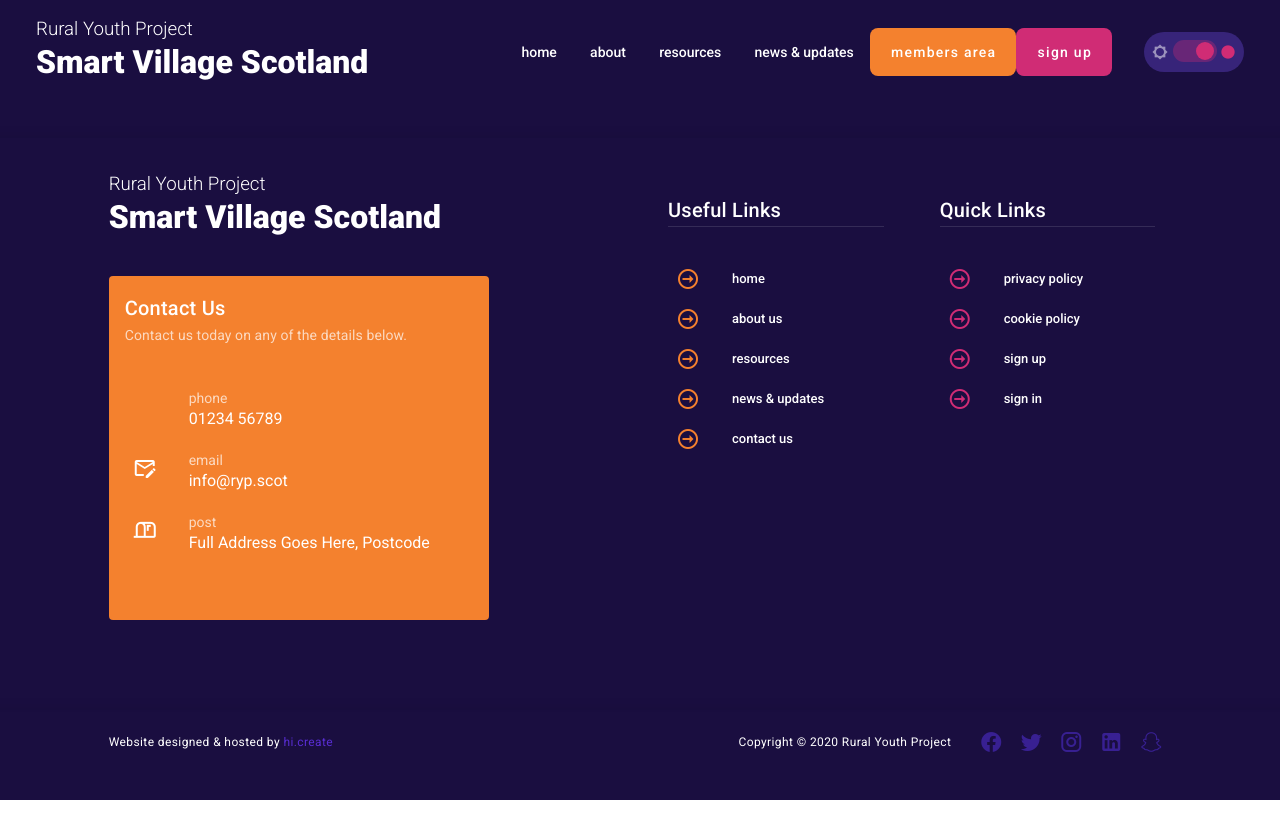
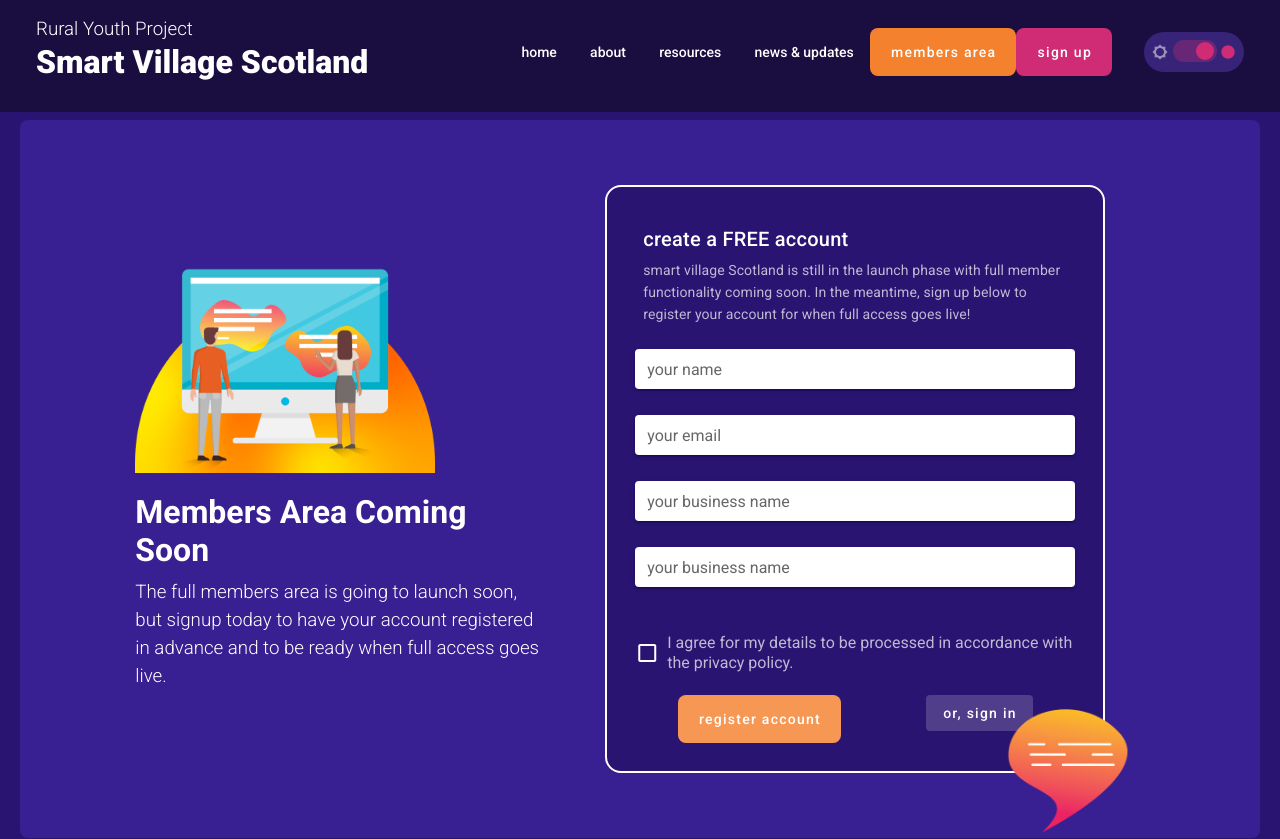
Before and after one commit to hicreate/smart-village, a Nuxt app: page /members-area in a window 1280 px wide. Shown: the top 839 px of the page. Before the commit the page ends 800 px from the top, so only its background shows below. Built offline with nearby package versions, Linux system fonts and the light colour scheme; a web font is replaced by a local one.

Commit message:
remaining brochure pages complete

```diff
--- a/components/FreeResourcesTiles.vue
+++ b/components/FreeResourcesTiles.vue
@@ -18,6 +18,7 @@
               </v-row>
               <v-row>
                 <v-col
+                  cols="12"
                   lg="3"
                   v-for="(resource, i) in resources"
                   :key="i"
--- a/components/SignUpForm.vue
+++ b/components/SignUpForm.vue
@@ -2,7 +2,7 @@
     <div>
       <v-card
       elevation="0"
-      class="pa-10 mx-auto rounded-xl"
+      class="mx-auto rounded-xl pa-md-5 pa-sm-5"
       :class="borderColor"
       :color=$vuetify.theme.themes[theme].altBackground
       max-width="500px"
@@ -70,7 +70,10 @@
             label="I agree for my details to be processed in accordance with the privacy policy."
             ></v-checkbox>
           </v-form>
-          <div class="d-flex justify-space-around full-width">
+          <div
+            class="d-flex justify-space-around full-width"
+            :class="{'flex-column': $vuetify.breakpoint.smAndDown, 'flex-row': $vuetify.breakpoint.mdAndUp}"
+          >
             <RypBtn :to="{name: '#'}" color="success" >
               <template v-slot:btnText>
                 <span>register account</span>
--- a/pages/members-area.vue
+++ b/pages/members-area.vue
@@ -1,13 +1,82 @@
 <template>
-<div></div>
+  <div>
+    <!--    section in a lighter frame-->
+    <div :style="{background: $vuetify.theme.themes[theme].altBackground}">
+      <v-row>
+        <v-col
+          class="rounded-lg extra-height my-5 mx-8"
+          :style="{background: $vuetify.theme.themes[theme].sectionBG}"
+        >
+          <v-row>
+            <v-col
+              lg="10"
+              class="mx-auto"
+            >
+              <v-row
+                class="d-flex"
+              >
+                <v-col
+                  cols="12"
+                  lg="5"
+                  class="ryp-col-left"
+                  :class="{'mt-10': $vuetify.breakpoint.smAndDown, 'd-flex flex-column justify-center': $vuetify.breakpoint.mdAndUp}"
+                >
+                  <div>
+                    <v-img contain class="mb-5" max-width="300px" src="/images/section-webready.png"></v-img>
+                    <h2
+                      class="h1 mb-2"
+                      :style="{color: $vuetify.theme.themes[theme].fontColor}"
+                    >Members Area Coming Soon</h2>
+                    <h3 class="font-weight-light">The full members area is going to launch soon, but signup today to have your account registered in advance and to be ready when full access goes live.</h3>
+
+                  </div>
+                </v-col>
+                <v-col
+                  cols="12"
+                  lg="7"
+                  class="ryp-col-right"
+                >
+                  <SignUpForm />
+                </v-col>
+              </v-row>
+            </v-col>
+          </v-row>
+        </v-col>
+      </v-row>
+    </div>
+  </div>
 </template>
 
 <script>
+  import SignUpForm from "~/components/SignUpForm";
+
   export default {
-    name: 'membersArea'
+    name: 'membersArea',
+    components:{
+      SignUpForm,
+    },
+    computed:{
+      theme () {
+        return (this.$vuetify.theme.dark) ? 'dark' : 'light'
+      },
+    }
   }
 </script>
 
 <style scoped>
+  .extra-height{
+    padding-top: 5%;
+    padding-bottom: 5%;
+  }
+
+  @media(max-width:764px){
+    .ryp-col-left{
+      order: 2;
+    }
+
+    .ryp-col-right{
+      order: 1;
+    }
+  }
 
 </style>
--- a/pages/news.vue
+++ b/pages/news.vue
@@ -1,5 +1,17 @@
 <template>
-<div></div>
+<v-row class="extra-height">
+  <v-col
+  lg="10"
+  class="mx-auto"
+  >
+    <v-row>
+      <v-col>
+        <h2 class="text-center">Content Coming Soon</h2>
+        <h4 class="text-center">Check back here soon for content that is on it's way!</h4>
+      </v-col>
+    </v-row>
+  </v-col>
+</v-row>
 </template>
 
 <script>
@@ -9,5 +21,9 @@
 </script>
 
 <style scoped>
+  .extra-height{
+    padding-top: 10%;
+    padding-bottom: 10%;
+  }
 
 </style>
--- a/pages/resources.vue
+++ b/pages/resources.vue
@@ -12,9 +12,13 @@
           lg="10"
           class="mx-auto"
           >
-            <v-row>
+            <v-row
+            class="d-flex"
+            >
               <v-col
                 lg="5"
+                class="ryp-col-left"
+                :class="{'mt-10': $vuetify.breakpoint.smAndDown}"
               >
                 <v-img max-width="240px" src="/images/cogs.png"></v-img>
                 <h2
@@ -26,12 +30,17 @@
                   <ul>
                     <li>signup using the adjacent form</li>
                     <li>your registration will be received and reviewed</li>
-                    <li>if approved, we'll send you details on accesing your account</li>
+                    <li>if approved, we'll send you details to access your account</li>
                   </ul>
                 </div>
 
-                <div class="mt-10">
-                  <RypBtn class="mr-5" :to="{name: 'resources'}" color="info">
+                <div
+                  class="mt-4 d-flex"
+                  :class="{'text-center flex-column': $vuetify.breakpoint.smAndDown}"
+                >
+                  <RypBtn
+                    :class="{'mb-5': $vuetify.breakpoint.smAndDown, 'mr-5': $vuetify.breakpoint.mdAndUp}"
+                    :to="{name: 'resources'}" color="info">
                     <template v-slot:btnText>
                       <span>FREE resources</span>
                     </template>
@@ -39,7 +48,7 @@
                       mdi-file-document
                     </template>
                   </RypBtn>
-                  <RypBtn class="mr-5" :to="{name: 'members-area'}" color="accent">
+                  <RypBtn class="mr-md-5" :to="{name: 'members-area'}" color="accent">
                     <template v-slot:btnText>
                       <span>members area</span>
                     </template>
@@ -51,6 +60,7 @@
               </v-col>
               <v-col
                 lg="7"
+                class="ryp-col-right"
               >
                 <SignUpForm />
               </v-col>
@@ -135,6 +145,15 @@
     computed:{
       theme () {
         return (this.$vuetify.theme.dark) ? 'dark' : 'light'
+      },
+      size(){
+        let isMobile;
+        if(this.$vuetify.breakpoint.smAndDown){
+          isMobile = true;
+        } else {
+          isMobile = false;
+        }
+        return isMobile;
       }
     }
   }
@@ -142,8 +161,8 @@
 
 <style scoped>
   .extra-height{
-    padding-top: 10%;
-    padding-bottom: 10%;
+    padding-top: 5%;
+    padding-bottom: 5%;
   }
 
   .ryp-over-image{
@@ -156,4 +175,14 @@
   .overtop{
     z-index: 2 !important;
   }
+
+  @media(max-width:764px){
+    .ryp-col-left{
+      order: 2;
+    }
+
+    .ryp-col-right{
+      order: 1;
+    }
+  }
 </style>
--- a/pages/sign-up.vue
+++ b/pages/sign-up.vue
@@ -1,13 +1,82 @@
 <template>
-    <div></div>
+    <div>
+      <!--    section in a lighter frame-->
+      <div :style="{background: $vuetify.theme.themes[theme].altBackground}">
+        <v-row>
+          <v-col
+            class="rounded-lg extra-height my-5 mx-8"
+            :style="{background: $vuetify.theme.themes[theme].sectionBG}"
+          >
+            <v-row>
+              <v-col
+                lg="10"
+                class="mx-auto"
+              >
+                <v-row
+                  class="d-flex"
+                >
+                  <v-col
+                    cols="12"
+                    lg="5"
+                    class="ryp-col-left"
+                    :class="{'mt-10': $vuetify.breakpoint.smAndDown, 'd-flex flex-column justify-center': $vuetify.breakpoint.mdAndUp}"
+                  >
+                    <div>
+                      <v-img contain class="mb-5" max-width="300px" src="/images/YoungPeople.png"></v-img>
+                      <h2
+                        class="h1 mb-2"
+                        :style="{color: $vuetify.theme.themes[theme].fontColor}"
+                      >Members Area Coming Soon</h2>
+                      <h3 class="font-weight-light">The full members area is going to launch soon, but signup today to have your account registered in advance and to be ready when full access goes live.</h3>
+
+                    </div>
+                    </v-col>
+                  <v-col
+                    cols="12"
+                    lg="7"
+                    class="ryp-col-right"
+                  >
+                    <SignUpForm />
+                  </v-col>
+                </v-row>
+              </v-col>
+            </v-row>
+          </v-col>
+        </v-row>
+      </div>
+    </div>
 </template>
 
 <script>
+  import SignUpForm from "~/components/SignUpForm";
+
   export default {
-    name: 'sign-up'
+    name: 'sign-up',
+    components:{
+      SignUpForm,
+    },
+    computed:{
+      theme () {
+        return (this.$vuetify.theme.dark) ? 'dark' : 'light'
+      },
+    }
   }
 </script>
 
 <style scoped>
+  .extra-height{
+    padding-top: 5%;
+    padding-bottom: 5%;
+  }
+
+  @media(max-width:764px){
+    .ryp-col-left{
+      order: 2;
+    }
+
+    .ryp-col-right{
+      order: 1;
+    }
+  }
 
 </style>
```
